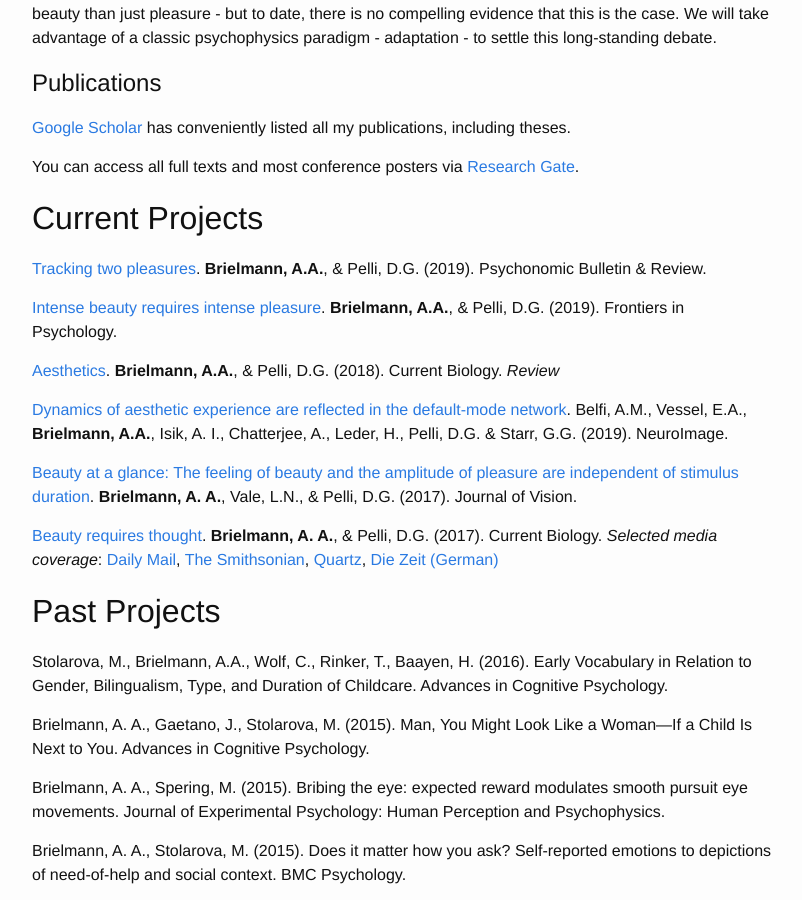
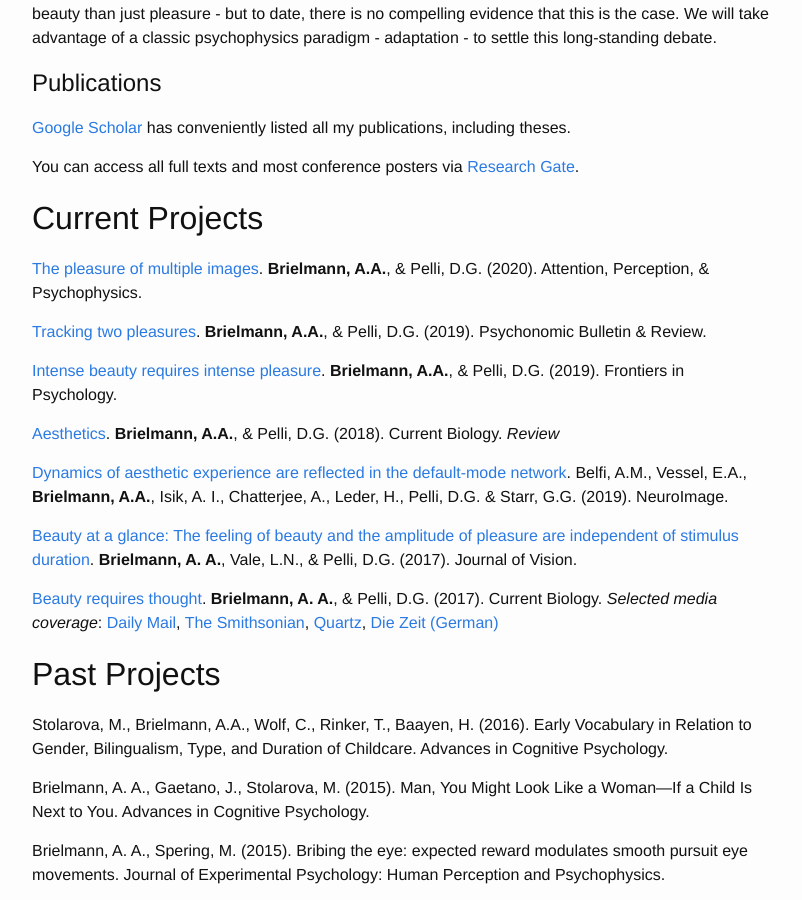
Before and after one commit to aenneb/aenneb.github.io, a Jekyll site: the page built from index.md, in a window 1280 px wide and 900 px high, scrolled down 1419 px. Shown: the whole window, without its empty margins (238-1040 px from the left). Built offline with Jekyll 4.4.1, drawn with Linux system fonts in a browser that asks for light colours; our own code applies the rules of GitHub Pages for plain Markdown files.

Commit message:
Update index.md
add new publications

```diff
--- a/index.md
+++ b/index.md
@@ -39,6 +39,8 @@ I have no firm plans to also translate the second volume of Fechner's work - tho
 You can access all full texts and most conference posters via [Research Gate](https://www.researchgate.net/profile/Aenne_Brielmann).
 
 ## Current Projects
+[The pleasure of multiple images](https://link.springer.com/article/10.3758/s13414-020-02175-z). **Brielmann, A.A.**, & Pelli, D.G. (2020). Attention, Perception, & Psychophysics.
+
 [Tracking two pleasures](https://link.springer.com/article/10.3758/s13423-019-01695-6). **Brielmann, A.A.**, & Pelli, D.G. (2019). Psychonomic Bulletin & Review.
 
 [Intense beauty requires intense pleasure](https://www.frontiersin.org/articles/10.3389/fpsyg.2019.02420/full?report=reader). **Brielmann, A.A.**, & Pelli, D.G. (2019). Frontiers in Psychology.
```
